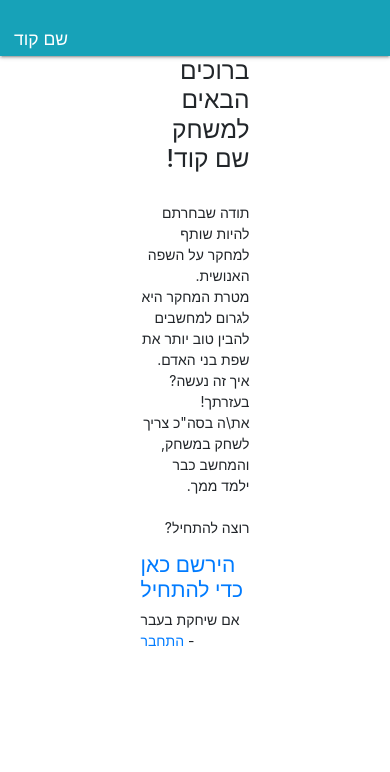
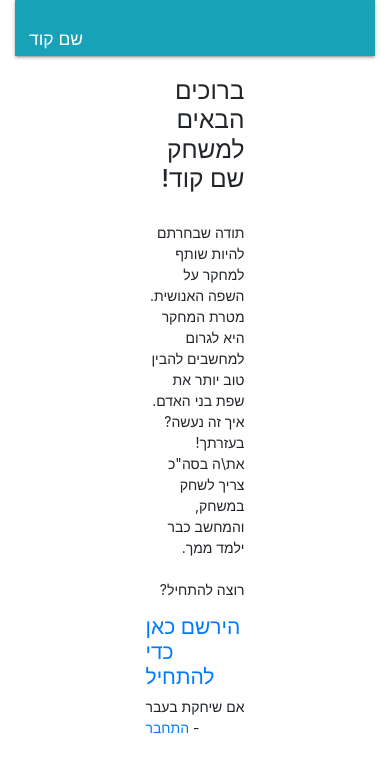
Before and after one commit to avi326/CodeNames, a Vue app: page / in a window 390 px wide. Shown: the top 772 px of the page. Built offline with nearby package versions, Linux system fonts and the light colour scheme; no server answers; what vue-chat-scroll, vue-circular-count-down-timer, vuejs-dialog would draw is missing.

Commit message:
check mobile version

```diff
--- a/src/App.vue
+++ b/src/App.vue
@@ -1,7 +1,18 @@
 <template>
   <div id="app">
-    <Navbar/>
-    <router-view/>
+
+    <b-container>
+      <b-row>
+        <b-col cols="12" md="12">
+          <Navbar/>
+        </b-col>
+      </b-row>
+      <b-row>
+        <b-col cols="12" md="12">
+          <router-view/>
+        </b-col>
+      </b-row>
+    </b-container>
   </div>
 </template>
 
```
